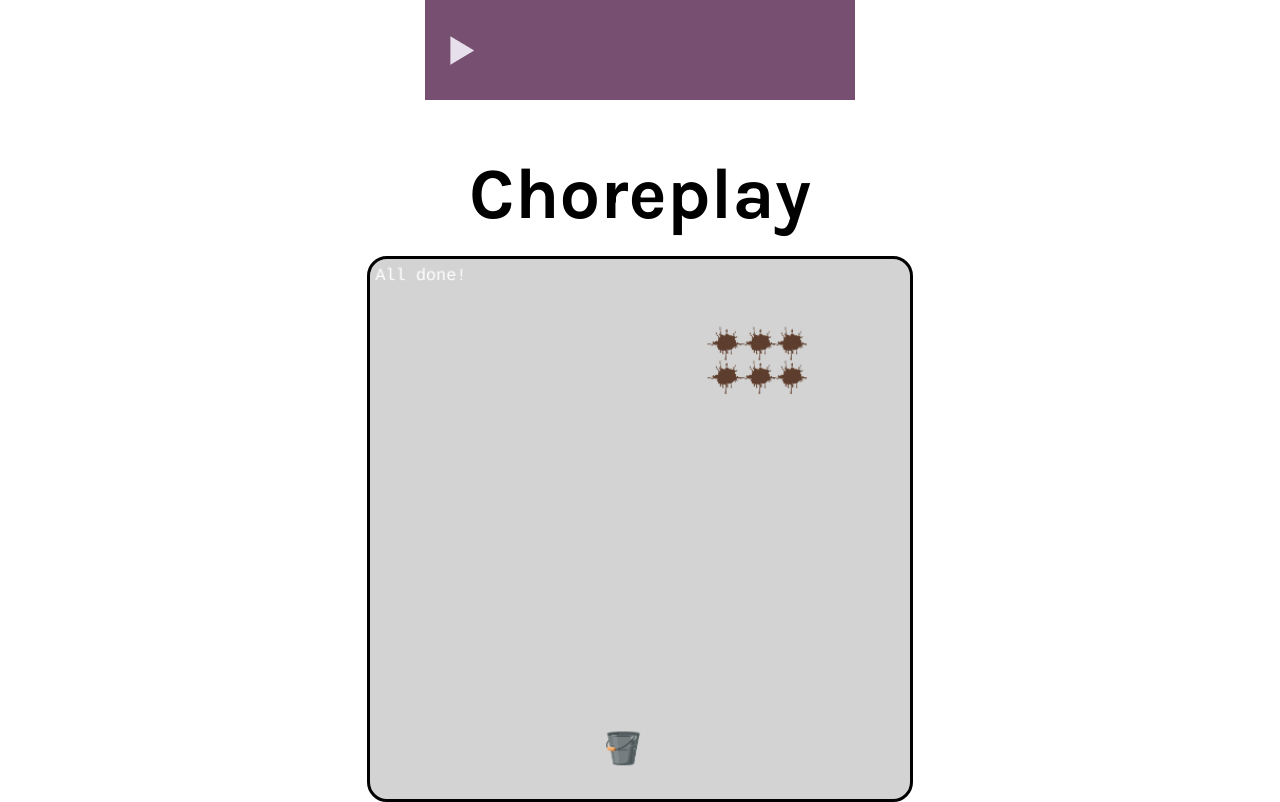
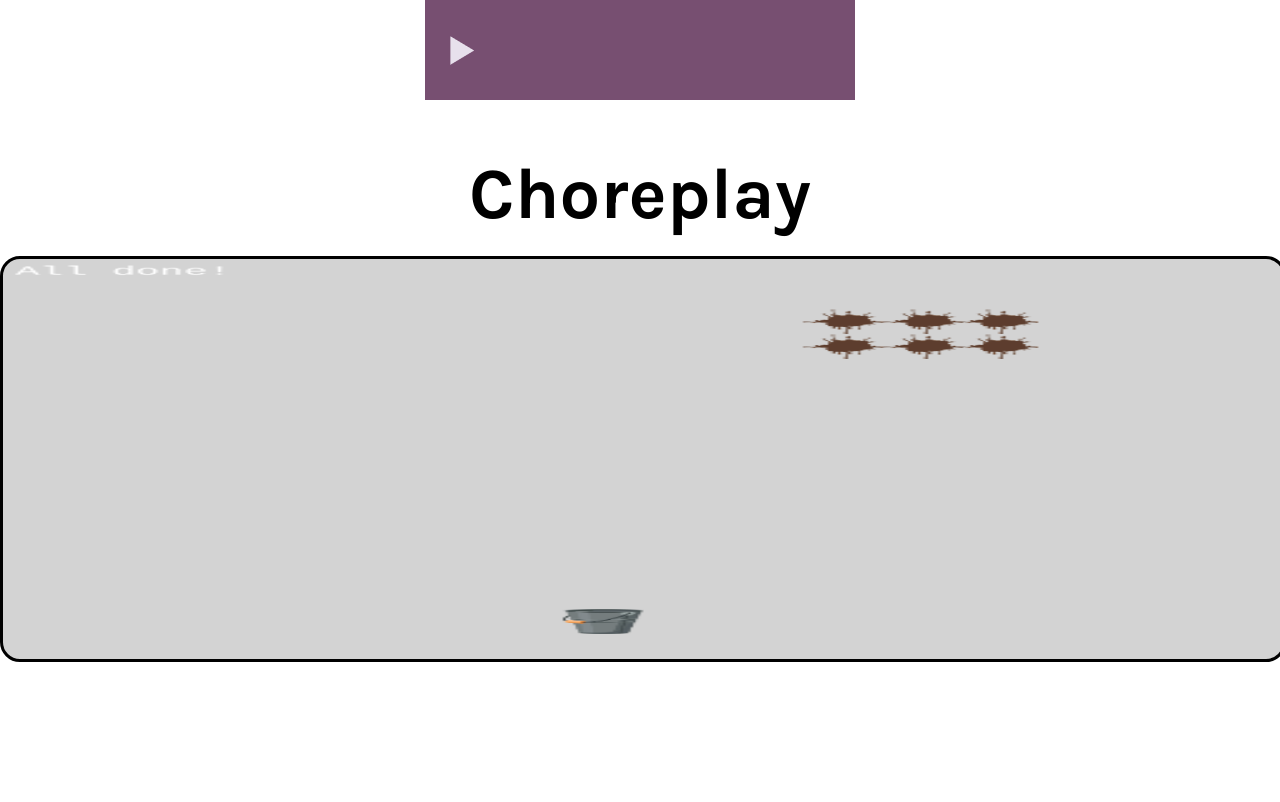
Before and after one commit to PAZHames/Choreplay, a React (Create React App) app in the folder choreplay/: page /gamepage in a window 1280 px wide. Built offline with nearby package versions, Linux system fonts and the light colour scheme.

Commit message:
resizing

```diff
--- a/choreplay/src/GamePageRender.css
+++ b/choreplay/src/GamePageRender.css
@@ -17,14 +17,14 @@ h1 {
     position: fixed;
     top: 0;
     left: 0;
-    width: 100%;
+    width: 85%;
     height: 100%;
     background-color: rgba(0, 0, 0, 0.5);
   }
 
   #popup-content {
     background-color: #fff;
-    max-width: 400px;
+    max-width: 100%;
     margin: 20px auto;
     padding: 20px;
     border-radius: 5px;
@@ -32,8 +32,8 @@ h1 {
   }
 
   #board {
-    width: 540px;
-    height: 540px;
+    width: 100%;
+    height: 400px;
     background-color: lightgray;
     background-size: cover;
     display: flex;
```
